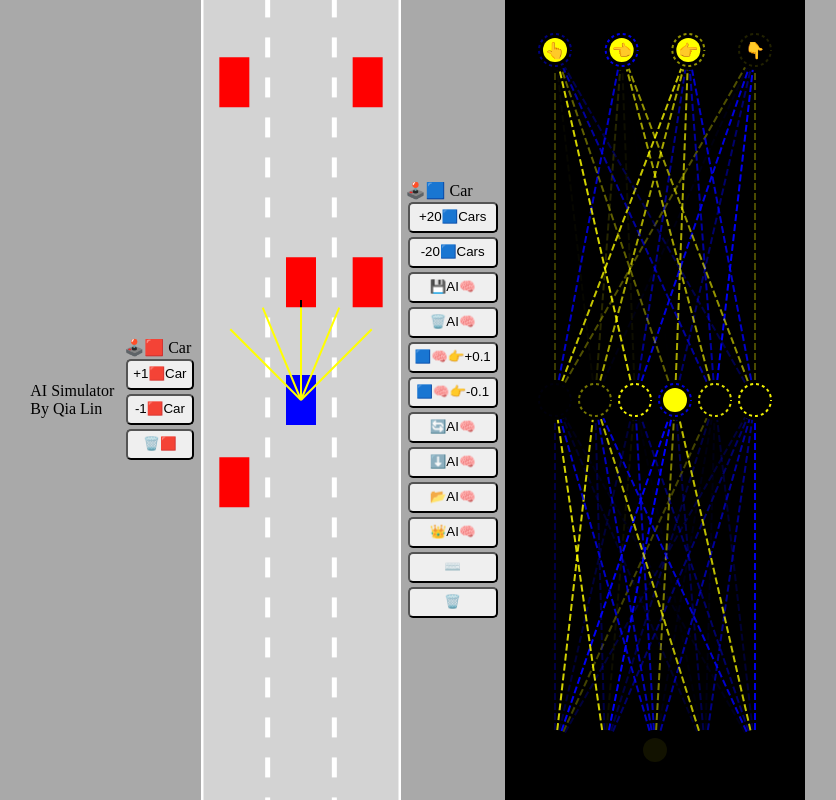
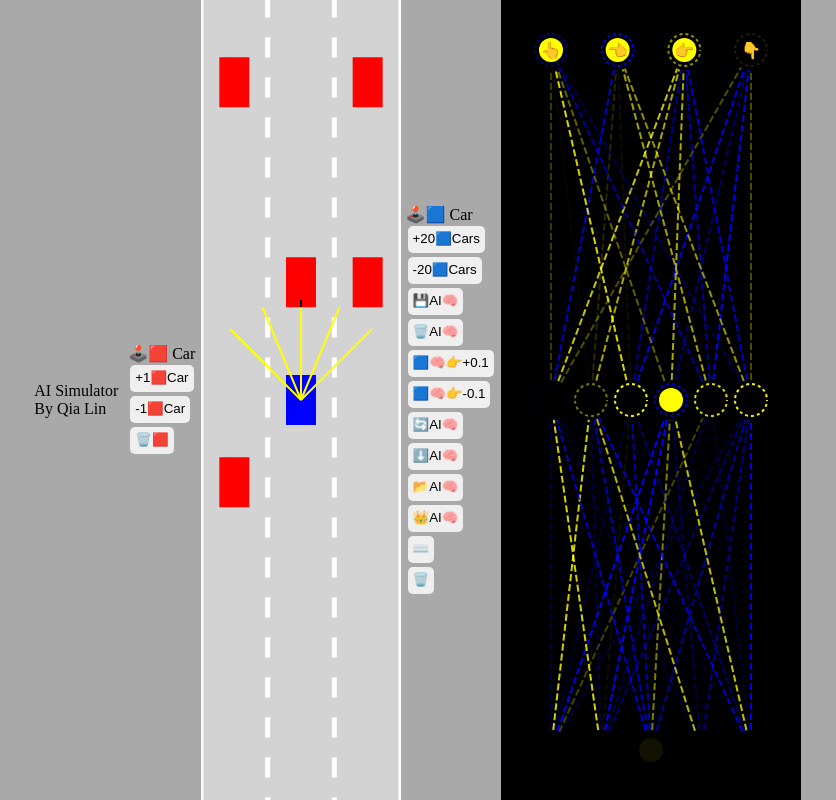
Before and after one commit to QiaLin/Self-Driving-AI-Car, a plain HTML site: page index.html in a window 1280 px wide. Shown: the whole page, without its empty margins (225-1061 px from the left). Drawn offline with Linux system fonts and the light colour scheme.

Commit message:
Update style.css

```diff
--- a/style.css
+++ b/style.css
@@ -57,8 +57,8 @@ body{
 
 button{
 
-width:fit-content
-display: inline-flex
+width:fit-content;
+
     border:none;
     border-radius: 5px;
     padding: 5px 5px 7px 5px;
```
